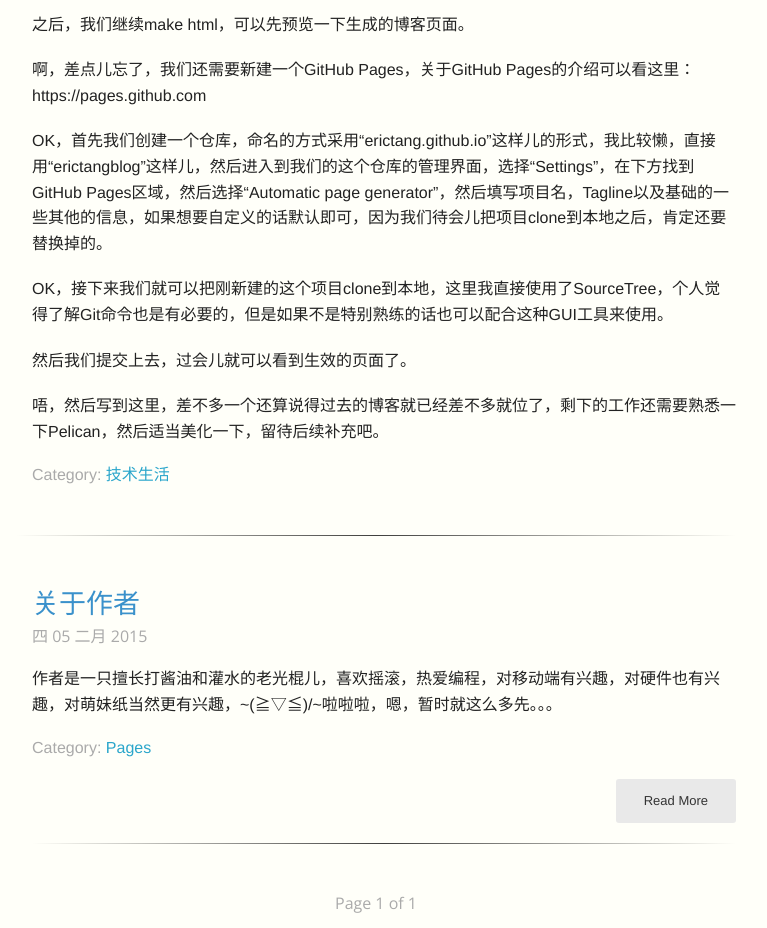
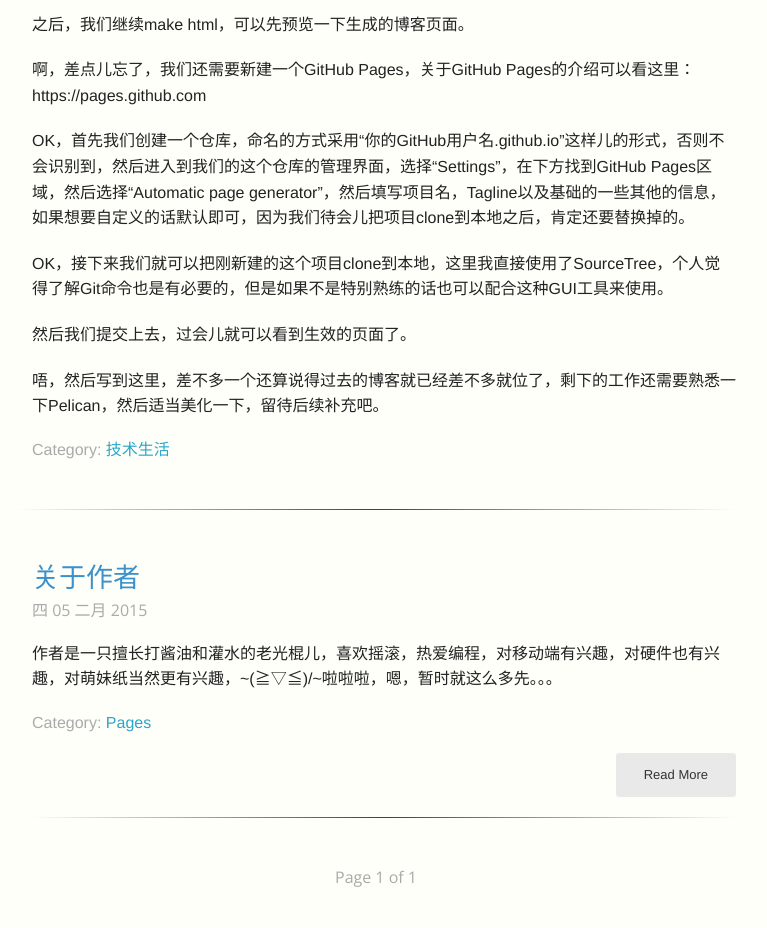
Before and after one commit to jeepxiaozi/erictang.github.io, a plain HTML site: page index.html in a window 1280 px wide. Shown: the part 1540-2468 px from the top of the page, without its empty margins (139-906 px from the left). Drawn offline with nearby package versions, Linux system fonts and the light colour scheme.

Commit message:
update an error I made just now, the github pages project name should be same as your nickname-- EricTang

```diff
--- a/index.html
+++ b/index.html
@@ -88,7 +88,7 @@
 
 <p>之后，我们继续make html，可以先预览一下生成的博客页面。</p>
 <p>啊，差点儿忘了，我们还需要新建一个GitHub Pages，关于GitHub Pages的介绍可以看这里：https://pages.github.com </p>
-<p>OK，首先我们创建一个仓库，命名的方式采用“erictang.github.io”这样儿的形式，我比较懒，直接用“erictangblog”这样儿，然后进入到我们的这个仓库的管理界面，选择“Settings”，在下方找到GitHub Pages区域，然后选择“Automatic page generator”，然后填写项目名，Tagline以及基础的一些其他的信息，如果想要自定义的话默认即可，因为我们待会儿把项目clone到本地之后，肯定还要替换掉的。</p>
+<p>OK，首先我们创建一个仓库，命名的方式采用“你的GitHub用户名.github.io”这样儿的形式，否则不会识别到，然后进入到我们的这个仓库的管理界面，选择“Settings”，在下方找到GitHub Pages区域，然后选择“Automatic page generator”，然后填写项目名，Tagline以及基础的一些其他的信息，如果想要自定义的话默认即可，因为我们待会儿把项目clone到本地之后，肯定还要替换掉的。</p>
 <p>OK，接下来我们就可以把刚新建的这个项目clone到本地，这里我直接使用了SourceTree，个人觉得了解Git命令也是有必要的，但是如果不是特别熟练的话也可以配合这种GUI工具来使用。</p>
 <p>然后我们提交上去，过会儿就可以看到生效的页面了。</p>
 <p>唔，然后写到这里，差不多一个还算说得过去的博客就已经差不多就位了，剩下的工作还需要熟悉一下Pelican，然后适当美化一下，留待后续补充吧。</p><p class="subheader">Category: <a href="/category/ji-zhu-sheng-huo.html">技术生活</a>
```
